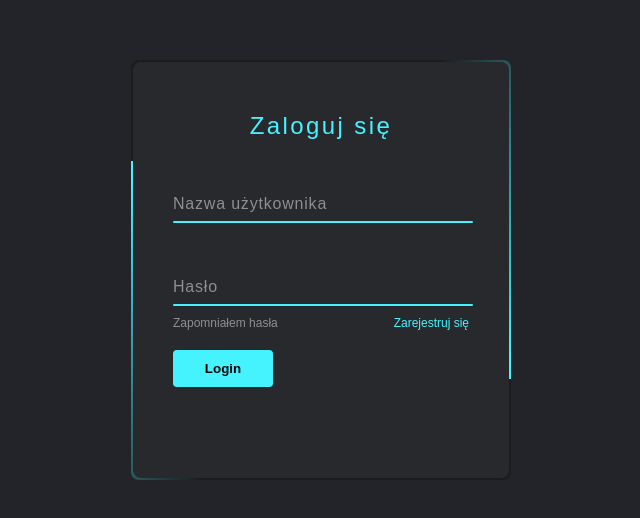
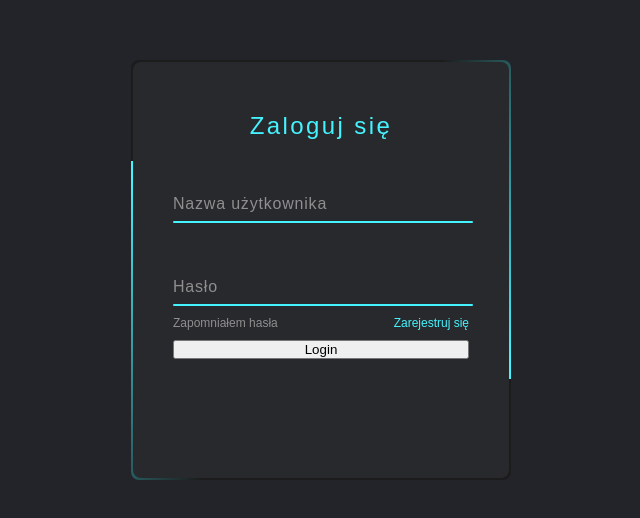
Before and after one commit to delikos/delikos.github.io, a plain HTML site: page html/logowanie.html in a window 1280 px wide. Shown: the part 130-648 px from the top of the page, without its empty margins (319-959 px from the left). Drawn offline with Linux system fonts and the light colour scheme.

Commit message:
logowanie5

```diff
--- a/css/logowanie.css
+++ b/css/logowanie.css
@@ -111,8 +111,7 @@ body{
     background: #45f3ff;
     border-radius: 4px;
     transition:0.5s;
-    pointer-events: none;
-    /* z-index: 10; */
+    pointer-events: none
 }
 .inputBox input:valid ~ i,
 .inputBox input:focus ~ i
--- a/html/logowanie.html
+++ b/html/logowanie.html
@@ -26,7 +26,7 @@
                 <a href="#">Zapomniałem hasła</a>
                 <a href="#">Zarejestruj się</a>
             </div>
-            <input type="submit" value="Login">
+            <input type="reset" value="Login">
         </div>
     </div>
 </body>
```
